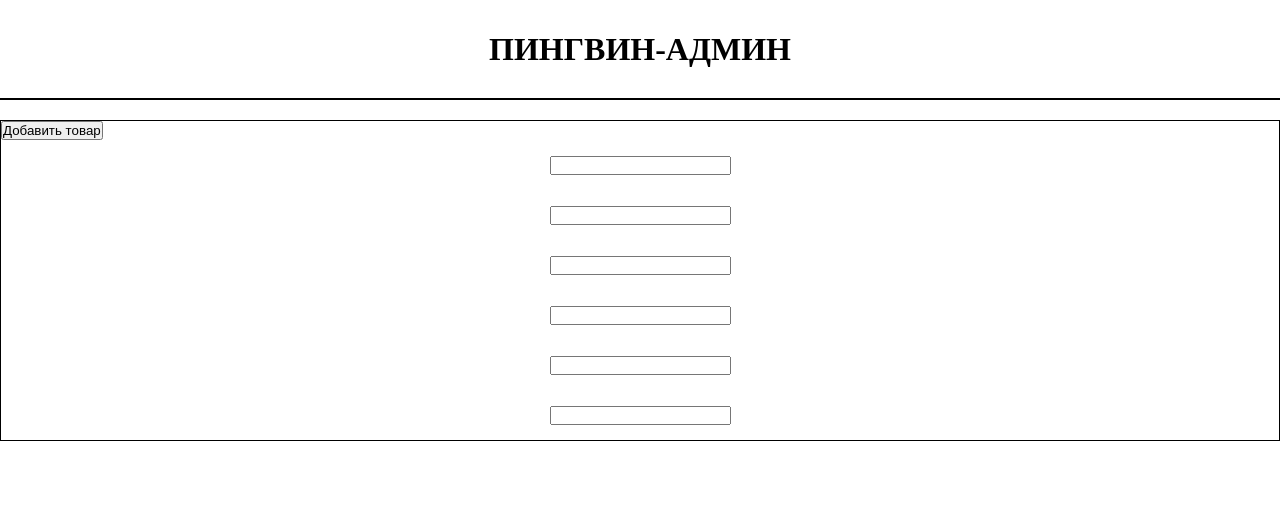
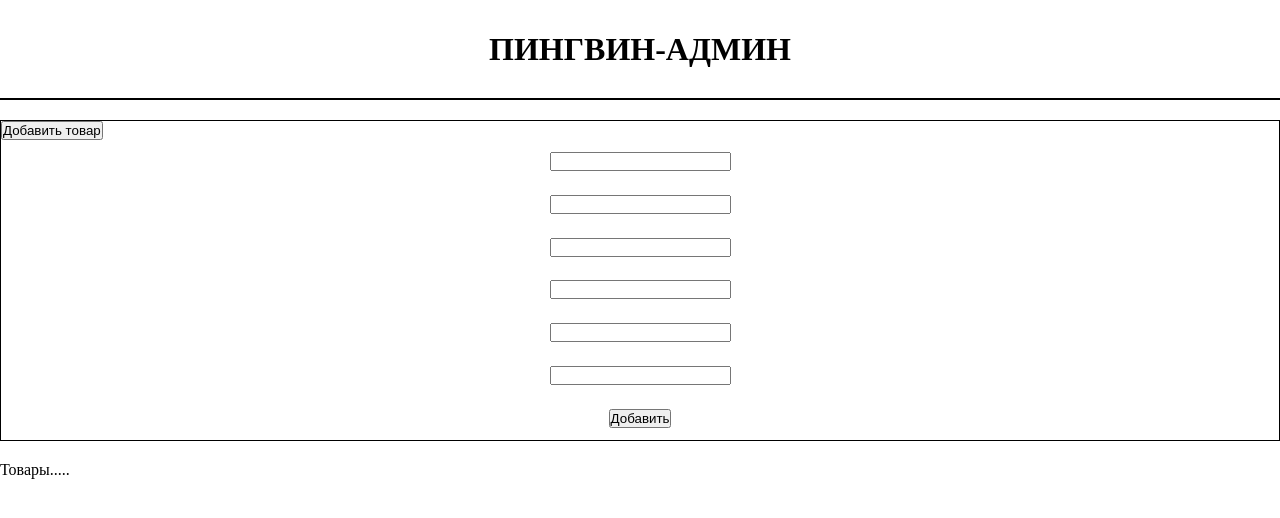
Before and after one commit to sergeydymovich/green_penguin_admin, a React (Create React App) app: page / in a window 1280 px wide. Both pictures are taken after a click on the button "Добавить товар". Shown: the top 518 px of the page. Built offline with nearby package versions, Linux system fonts and the light colour scheme; no server answers.

Commit message:
add redux and actions/reducers folders

```diff
--- a/package.json
+++ b/package.json
@@ -9,7 +9,9 @@
     "axios": "^0.21.0",
     "react": "^17.0.1",
     "react-dom": "^17.0.1",
+    "react-redux": "^7.2.2",
     "react-scripts": "4.0.0",
+    "redux": "^4.0.5",
     "web-vitals": "^0.2.4"
   },
   "scripts": {
--- /dev/null
+++ b/src/actions/products.actions.js
@@ -0,0 +1,10 @@
+export const GET_PRODUCTS = "GET_PRODUCTS";
+
+export const getProducts = (products) => (
+	{
+		type: GET_PRODUCTS,
+		payload: {
+			products
+		},
+	}
+);
--- a/src/components/App/App.js
+++ b/src/components/App/App.js
@@ -1,18 +1,18 @@
 import React, { useEffect } from 'react';
 import Header from "../Header/Header";
 import ProductForm from "../ProductForm/ProductForm";
+import ProductList from "../ProductList/ProductList";
 import styles from "./App.module.css";
 import axios from "../../utils/axios.utils.js";
 
 function App() {
 
 
-
-
   return (
     <div className={styles.App}>
       <Header/>
 			<ProductForm/>
+			<ProductList/>
     </div>
   );
 }
--- a/src/components/ProductForm/ProductForm.js
+++ b/src/components/ProductForm/ProductForm.js
@@ -6,38 +6,45 @@ function ProductForm() {
 
 	const [showForm, setShowForm] = useState(false);
 
-  useEffect(() => {
-
-    const obj = {
-			title: "SDFDSFDSFD",
-			content: "DFDSFDSFDSFDS",
-			image: "" ,
-			category: "18+",
-		};
-
-    axios.POST("/products", obj).then(res => {
-			console.log(res.data.product);
-		}).catch((err) =>  {
-			console.log("ошибка:", err.response.data.errorMessage);
-		});
-	},[])
-
 	const toogleShowForm = () => {
 		setShowForm(!showForm);
 		console.log(showForm)
 	}
 
+	const submitForm = (e) => {
+		e.preventDefault();
+		const obj = {
+			name: "мыло",
+			volume: "100гр",
+			price: "3p",
+			category: "тест",
+			brand: "Чистая линия"
+		}
+
+		axios.POST("/products", obj).then(res => {
+
+			console.log(res.data.product)
+
+		}).catch(error =>  {
+
+			console.log(error);
+		});
+	}
+
+
+
 
   return (
     <div className={styles.container}>
 			<button onClick={toogleShowForm}>Добавить товар</button>
-			{showForm && <form className={showForm ?  styles.productForm : styles.containerClick }>
+			{showForm && <form onSubmit={submitForm} className={styles.productForm}>
 				<input type="text" />
 				<input type="text" />
 				<input type="text" />
 				<input type="text" />
 				<input type="text" />
 				<input type="text" />
+				<button>Добавить</button>
 			</form>}
     </div>
   );
--- /dev/null
+++ b/src/components/ProductList/ProductList.js
@@ -0,0 +1,15 @@
+import React from 'react';
+import styles from "./ProductList.module.css";
+import axios from "../../utils/axios.utils.js";
+
+function ProductList() {
+
+
+  return (
+    <div className={styles.container}>
+			Товары.....
+    </div>
+  );
+}
+
+export default ProductList;
--- /dev/null
+++ b/src/components/ProductList/ProductList.module.css
@@ -0,0 +1,3 @@
+.container {
+	margin-top: 20px;
+}
--- a/src/index.js
+++ b/src/index.js
@@ -1,11 +1,16 @@
 import React from 'react';
 import ReactDOM from 'react-dom';
 import App from './components/App/App.js';
-import "./index.css"
+import { Provider } from "react-redux";
+import { createStore } from "redux";
+import rootReducer from "./reducers/index-reducer.js";
+import "./index.css";
+
+const store = createStore(rootReducer, window.__REDUX_DEVTOOLS_EXTENSION__ ? window.__REDUX_DEVTOOLS_EXTENSION__() : f => f);
 
 ReactDOM.render(
-  <React.StrictMode>
-    <App />
-  </React.StrictMode>,
+  <Provider store={store}>
+			<App />
+	</Provider>,
   document.getElementById('root')
 );
--- /dev/null
+++ b/src/reducers/index-reducer.js
@@ -0,0 +1,10 @@
+import { combineReducers } from "redux";
+import products from "./products.reducer.js";
+
+const rootReducer = combineReducers(
+	{
+		products,
+	}
+);
+
+export default rootReducer;
--- /dev/null
+++ b/src/reducers/products.reducer.js
@@ -0,0 +1,22 @@
+import { GET_PRODUCTS } from "../actions/products.actions";
+
+const INITIAL_STATE = {
+	products: [],
+};
+
+const products = (state = INITIAL_STATE, action) => {
+	switch (action.type) {
+
+	case GET_PRODUCTS:
+		return {
+			...state,
+			products: [...state.products, ...action.payload.products ],
+		};
+
+	default:
+		return state;
+
+	}
+};
+
+export default products;
```
Also changed, not shown: 1 other file (tests, documents, lock files or other folders).
